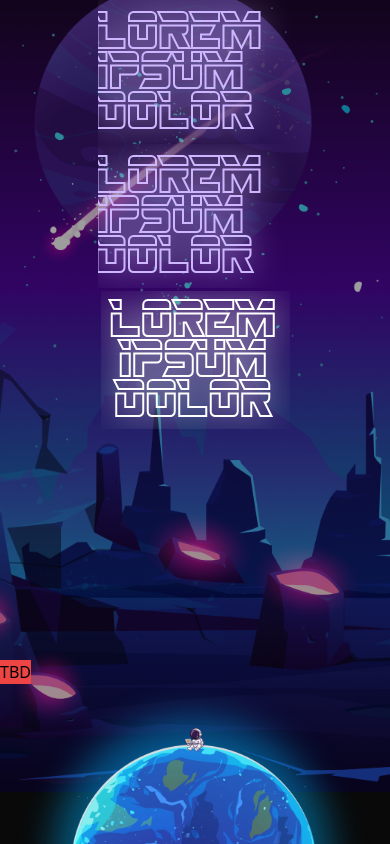
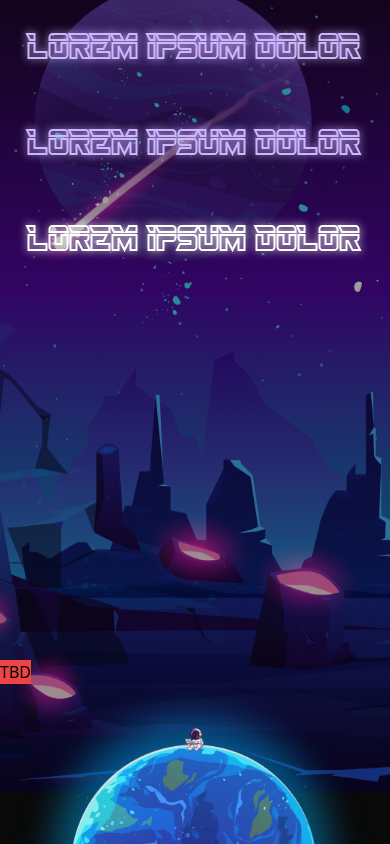
Before and after one commit to O-K-G/consolelog.me, a Next.js app: page / in a window 390 px wide. Shown: the top 844 px of the page. Built offline with nearby package versions, Linux system fonts and the light colour scheme.

Commit message:
refactor: minor updates

```diff
--- a/src/components/About.tsx
+++ b/src/components/About.tsx
@@ -33,20 +33,20 @@ export default function About() {
               component: 'h1',
               label: 'lorem ipsum dolor',
               labelGlowText: "before:content-['lorem_ipsum_dolor']",
-              className: 'w-2/4 h-36',
+              className: 'w-full h-24 lg:w-2/4 lg:h-36',
             },
             {
               id: 1,
               component: 'h2',
               label: 'lorem ipsum dolor',
               labelGlowText: "before:content-['lorem_ipsum_dolor']",
-              className: 'w-2/4 h-36',
+              className: 'w-full h-24 lg:w-2/4 lg:h-36',
             },
             {
               id: 2,
               label: 'lorem ipsum dolor',
               labelGlowText: "before:content-['lorem_ipsum_dolor']",
-              className: 'w-2/4 h-36',
+              className: 'w-full h-24 lg:w-2/4 lg:h-36',
               isButton: true,
               open: isTitleButtonOpen,
               onClick: () => setIsTitleButtonOpen((prevValue) => !prevValue),
--- a/src/components/Title.tsx
+++ b/src/components/Title.tsx
@@ -9,7 +9,7 @@ export default function Title({
   isButton,
   label,
   labelGlowText,
-  className = 'w-2/4 h-36',
+  className = 'lg:w-2/4 lg:h-36',
 }: TitleProps) {
   const containerClassName = !isButton
     ? ''
@@ -19,12 +19,12 @@ export default function Title({
     ? 'title-text-stroke-purple before:title-text-stroke-purple'
     : 'title-text-stroke-white before:title-text-stroke-white';
 
-  const sharedClassName = `before:absolute before:top-0 before:left-0 before:size-full before:center-elements before:flex-wrap before:blur-lg before:text-transparent center-elements flex-wrap text-transparent absolute top-0 left-0 size-full ${componentClassName} ${labelGlowText}`;
+  const sharedClassName = `before:absolute before:top-0 before:left-0 before:size-full before:center-elements before:flex-wrap before:blur-sm before:text-transparent center-elements flex-wrap text-transparent absolute top-0 left-0 size-full ${componentClassName} ${labelGlowText}`;
 
   return (
     <div
       data-open={open}
-      className={`font-just-in-the-firestorm text-4xl relative center-elements overflow-hidden ${containerClassName} ${className}`}
+      className={`font-just-in-the-firestorm text-2xl lg:text-4xl relative center-elements overflow-hidden ${containerClassName} ${className}`}
     >
       {!isButton ? (
         <Component className={sharedClassName}>{label}</Component>
```
